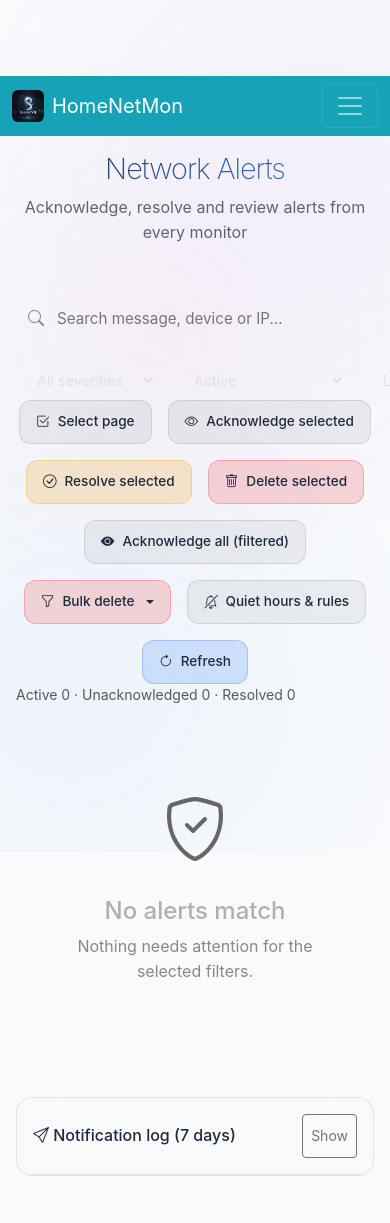
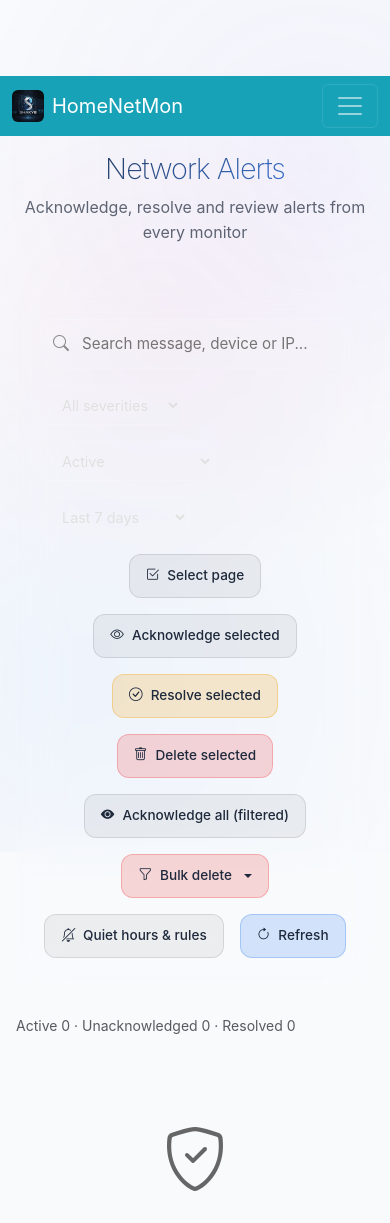
Before and after one commit to ShaKy8/HomeNetMon, a Flask app: page /alerts in a window 390 px wide; the page is wider, and only the part inside the window is pictured. Shown: the top 1223 px of that part. Before the commit the page ends 1176 px from the top of that part, so only its background shows below. Run offline with Flask 3, Linux system fonts and the light colour scheme; data comes from the database, SQL or seed files in the repository; data that the repository does not hold is empty; some libraries are stand-ins or nearby versions.

Commit message:
fix(ui): render page CSS outside the base <style>; fit the alerts toolbar
base_beautiful.html rendered the extra_css block inside its own <style>
element, and every page opens its own <style> in that block. A <style>
tag nested in another is CSS text, so the browser dropped the first rule
of each page. The block now sits after the base </style>.

The revived .controls-section rule on the Alerts page overflowed at phone
width and grew very tall on tablets, so the toolbar now stacks below
1200px and the filter selects wrap at 768px and below.

A contract test fails if any page renders a <style> inside another, and
CLAUDE.md describes the block as it now works.

Co-Authored-By: Claude Fable 5.2 <noreply@anthropic.com>

```diff
--- a/templates/alerts.html
+++ b/templates/alerts.html
@@ -398,6 +398,14 @@
 }
 
 /* Responsive adjustments */
+/* Below this width the search and the buttons do not fit side by side: stack them. */
+@media (max-width: 1199px) {
+    .controls-section {
+        grid-template-columns: 1fr;
+        gap: 1rem;
+    }
+}
+
 @media (max-width: 768px) {
     .controls-section {
         grid-template-columns: 1fr;
@@ -411,6 +419,11 @@
     .search-filter-section {
         flex-direction: column;
         align-items: stretch;
+    }
+
+    /* Three selects in one row are wider than a phone; unwrapped they stretch the whole toolbar card. */
+    .filter-controls {
+        flex-wrap: wrap;
     }
 
     .action-buttons {
--- a/templates/base_beautiful.html
+++ b/templates/base_beautiful.html
@@ -581,9 +581,11 @@
         color: #ffffff;
     }
 
+    </style>
+
+    {# Outside the <style> above: every page puts its own <style> element in this block. #}
     {% block extra_css %}
     {% endblock %}
-    </style>
 
     {% block extra_head %}
     {% endblock %}
```
Also changed, not shown: CLAUDE.md (+2 -2 lines), tests/unit/test_frontend_contracts.py (+9 -0 lines).
